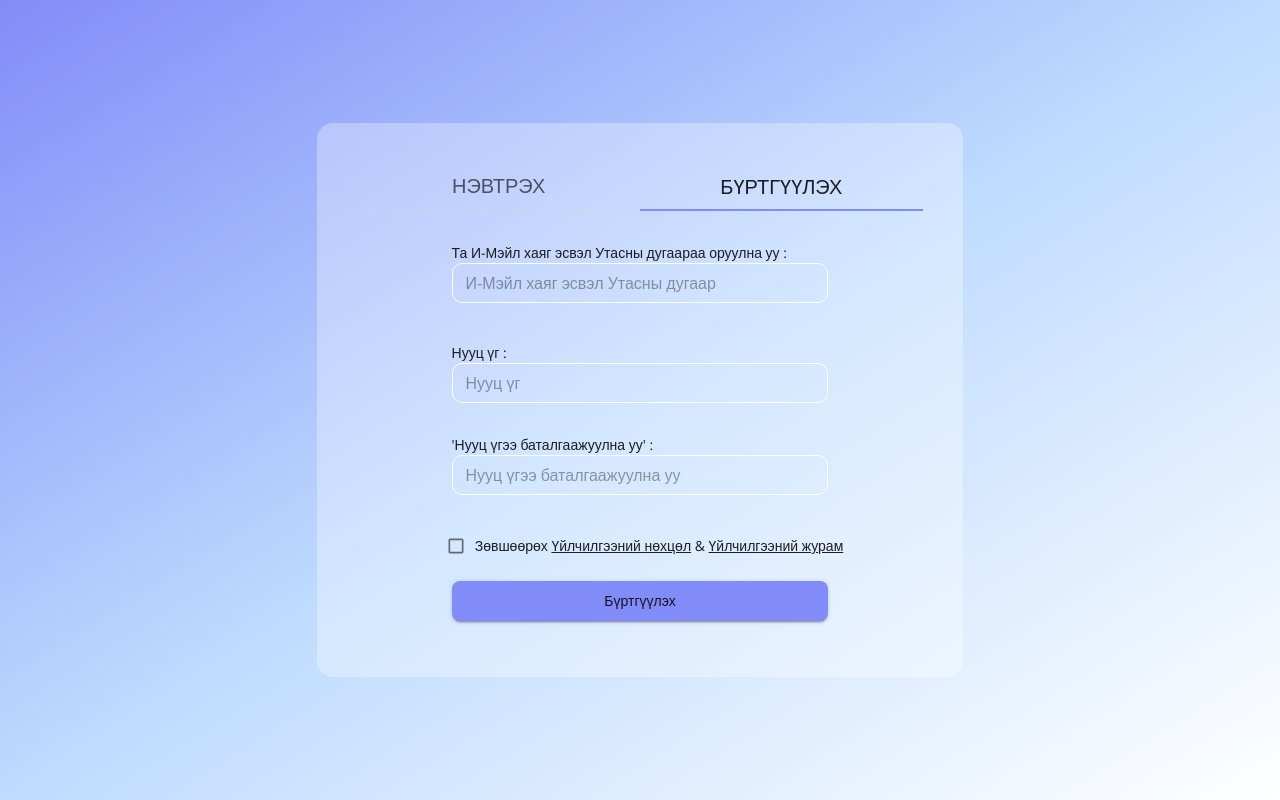
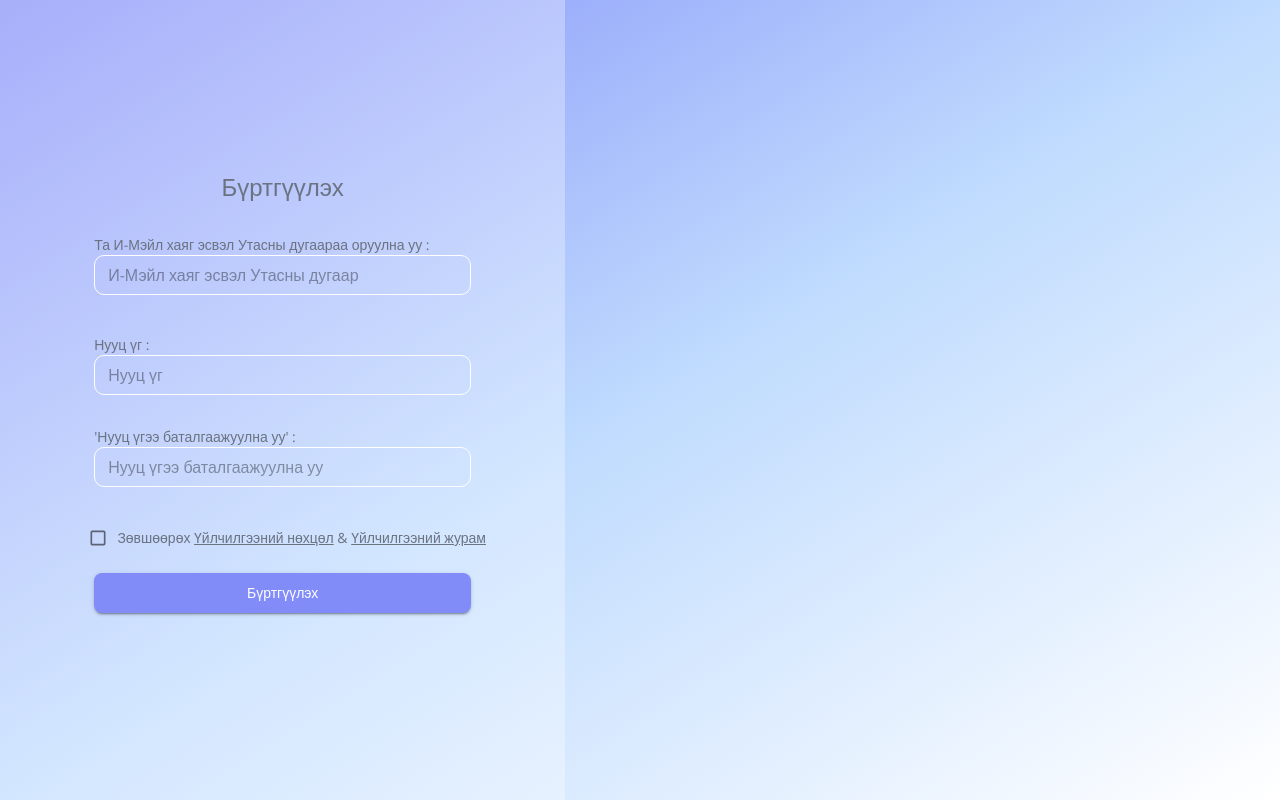
Before and after one commit to BadBadRoll/meditation, a Next.js app: page /register in a window 1280 px wide. Built offline with nearby package versions, Linux system fonts and the light colour scheme.

Commit message:
login, register changed

```diff
--- a/src/components/page-components/forms/LoginForm.tsx
+++ b/src/components/page-components/forms/LoginForm.tsx
@@ -49,6 +49,7 @@ const LoginForm: FunctionComponent<Props> = ({ className, loading, onLogin }) =>
 
   return (
     <form className={cn(className, 'w-full')} onSubmit={formik.handleSubmit}>
+      <span className='flex justify-center text-2xl'>Нэвтрэх</span>
       <div className='w-full flex flex-col items-center my-4'>
         <div className='md:w-2/3 my-4 px-4 md:px-0'>
           <label>Та И-Мэйл хаяг эсвэл Утасны дугаараа оруулна уу :</label>
@@ -80,14 +81,14 @@ const LoginForm: FunctionComponent<Props> = ({ className, loading, onLogin }) =>
           />
         </div>
         <div className='md:w-2/3 flex justify-end'>
-          <Link href='/account/forgot-password'>
+          <Link href='/forgot-password'>
             <Button variant='text'>
               Нууц үгээ мартсан уу?
             </Button>
           </Link>
         </div>
         <div className='w-2/3 flex justify-center h-10 my-6'>
-          <Button disabled={loading} type='submit' className='w-full'>
+          <Button disabled={loading} type='submit' className='w-full text-white hover:bg-white hover:bg-opacity-30 hover:text-primary'>
             Нэвтрэх
             {loading && <CircularProgress color='inherit' size='0.875rem' className='ml-1' />}
           </Button>
--- a/src/components/page-components/forms/RegisterForm.tsx
+++ b/src/components/page-components/forms/RegisterForm.tsx
@@ -63,6 +63,7 @@ const RegisterForm: FunctionComponent<Props> = ({ className, loading, onRegister
 
   return (
     <form className={cn(className, 'w-full')} onSubmit={formik.handleSubmit}>
+      <span className='flex justify-center text-2xl'>Бүртгүүлэх</span>
       <div className='w-full flex flex-col items-center my-4'>
         <div className='md:w-2/3 my-4 px-4 md:px-0 w-full mb-6'>
           <label>Та И-Мэйл хаяг эсвэл Утасны дугаараа оруулна уу :</label>
@@ -135,7 +136,7 @@ const RegisterForm: FunctionComponent<Props> = ({ className, loading, onRegister
           </div>
         </div>
         <div className='w-2/3 flex justify-center h-10'>
-          <Button disabled={loading} type='submit' className='w-full'>
+          <Button disabled={loading} type='submit' className='w-full text-white hover:bg-white hover:bg-opacity-30 hover:text-primary'>
             Бүртгүүлэх
             {loading && <CircularProgress color='inherit' size='0.875rem' className='ml-1' />}
           </Button>
--- a/src/layouts/auth.tsx
+++ b/src/layouts/auth.tsx
@@ -5,7 +5,7 @@ import { Container, CssBaseline, ThemeProvider } from '@material-ui/core'
 const AuthLayout: FunctionComponent = ({ children }) => {
   return (
     <ThemeProvider theme={theme}>
-      <Container component='main' classes={{ root: 'min-h-screen flex flex-col justify-center items-center bg-gradient-to-br from-indigo-400 via-blue-200 to-white w-screen max-w-full' }}>
+      <Container component='main' classes={{ root: 'min-h-screen flex flex-col justify-center items-start bg-gradient-to-br from-indigo-400 via-blue-200 to-white w-screen max-w-full px-0' }}>
         <CssBaseline />
         {children}
       </Container>
--- a/src/pages/login.tsx
+++ b/src/pages/login.tsx
@@ -1,15 +1,9 @@
 import { FunctionComponent, useState } from 'react'
 import { useRouter } from 'next/router'
 import Head from 'next/head'
-import { Tab, Tabs } from '@material-ui/core'
 
 import { useToast } from '@/context/toast'
 import { LoginForm } from '@/components/page-components/forms'
-
-enum LoginTab {
-  LOGIN = '/login',
-  SIGN_UP = '/register'
-}
 
 const LoginPage: FunctionComponent = () => {
   const router = useRouter()
@@ -21,41 +15,13 @@ const LoginPage: FunctionComponent = () => {
       <Head>
         <title>Meditation | Login</title>
       </Head>
-      <div className='md:my-8 flex flex-col justify-center items-center p-6 min-w-max'>
+      <div className='flex flex-col justify-center items-center min-w-max h-screen bg-white bg-opacity-30'>
         {/* <h1 className='text-2xl my-4 md:my-12'> {translate('auth.login.alreadyRegistered')}</h1> */}
-        <div className='bg-white bg-opacity-30 flex-1 p-6 md:p-10 my-2 md:my-0 flex flex-col items-start relative rounded-2xl'>
-          <Tabs
-            value={LoginTab.LOGIN}
-            centered
-            onChange={async (_e, value: LoginTab) => {
-              if (Object.values(LoginTab).includes(value)) {
-                await router.push({
-                  pathname: value
-                })
-              }
-            }}
-            classes={{
-              root: 'w-full'
-            }}
-            variant='fullWidth'
-          >
-            <Tab
-              label={<h2 className='text-xl'>Нэвтрэх</h2>}
-              value={LoginTab.LOGIN}
-            />
-            <Tab
-              label={<h2 className='text-xl'>Бүртгүүлэх</h2>}
-              value={LoginTab.SIGN_UP}
-              classes={{
-                root: 'border-b border-gray-300 border-solid'
-              }}
-            />
-          </Tabs>
-          <LoginForm
-            loading={loading}
-            onLogin={() => console.log('login')}
-          />
-        </div>
+        <LoginForm
+          loading={loading}
+          onLogin={() => console.log('login')}
+          className='text-gray-500'
+        />
       </div>
     </>
   )
--- a/src/pages/projects.tsx
+++ b/src/pages/projects.tsx
@@ -77,8 +77,8 @@ const TaskMaker: FunctionComponent = () => {
     <div className='flex items-center flex-1 p-6'>
       <div>
         {state.category !== undefined ? (
-          <div className='flex gap-4'>
-            <Paper classes={{ root: 'bg-gray-100/25 border-none shadow-xl p-4 w-max h-full' }}>
+          <div className='gap-4 grid grid-cols-3'>
+            <Paper classes={{ root: 'bg-gray-100/25 border-none shadow-xl p-4 w-full h-full' }}>
               {state.category.map((item, idx) => (
                 <div key={item._id}>
                   <div
--- a/src/pages/register.tsx
+++ b/src/pages/register.tsx
@@ -1,14 +1,9 @@
 import { FunctionComponent, useState } from 'react'
 import { useRouter } from 'next/router'
-import { Tab, Tabs } from '@material-ui/core'
+import Head from 'next/head'
 
 import { useToast } from '@/context/toast'
 import { RegisterForm } from '@/components/page-components/forms'
-
-enum LoginTab {
-  LOGIN = '/login',
-  SIGN_UP = '/register'
-}
 
 const RegisterPage: FunctionComponent = () => {
   const router = useRouter()
@@ -16,43 +11,18 @@ const RegisterPage: FunctionComponent = () => {
   const [loading, setLoading] = useState<boolean>(false)
 
   return (
-    <div className='md:my-8 w-full flex flex-col justify-center items-center p-6 min-w-max'>
-      <div>
-        <div className='bg-white bg-opacity-30 rounded-2xl w-full p-6 md:p-10 my-2 md:my-0 flex flex-col items-start relative'>
-          <Tabs
-            value={LoginTab.SIGN_UP}
-            centered
-            onChange={async (_e, value: LoginTab) => {
-              if (Object.values(LoginTab).includes(value)) {
-                await router.push({
-                  pathname: value
-                })
-              }
-            }}
-            classes={{
-              root: 'w-full'
-            }}
-            variant='fullWidth'
-          >
-            <Tab
-              label={<h2 className='text-xl'>Нэвтрэх</h2>}
-              value={LoginTab.LOGIN}
-              classes={{
-                root: 'border-b border-gray-300 border-solid'
-              }}
-            />
-            <Tab
-              label={<h2 className='text-xl'>Бүртгүүлэх</h2>}
-              value={LoginTab.SIGN_UP}
-            />
-          </Tabs>
-          <RegisterForm
-            loading={loading}
-            onRegister={() => console.log('register')}
-          />
-        </div>
+    <>
+      <Head>
+        <title>Meditation | Register</title>
+      </Head>
+      <div className='flex flex-col justify-center items-center min-w-max h-screen bg-white bg-opacity-30'>
+        <RegisterForm
+          loading={loading}
+          onRegister={() => console.log('register')}
+          className='text-gray-500'
+        />
       </div>
-    </div>
+    </>
   )
 }
 
```
